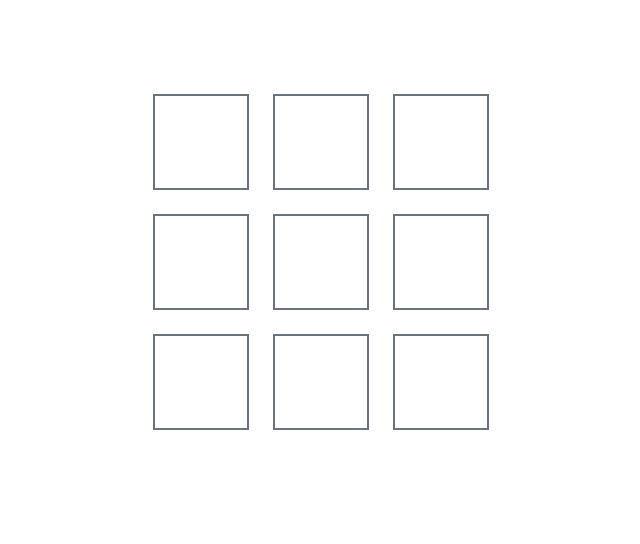
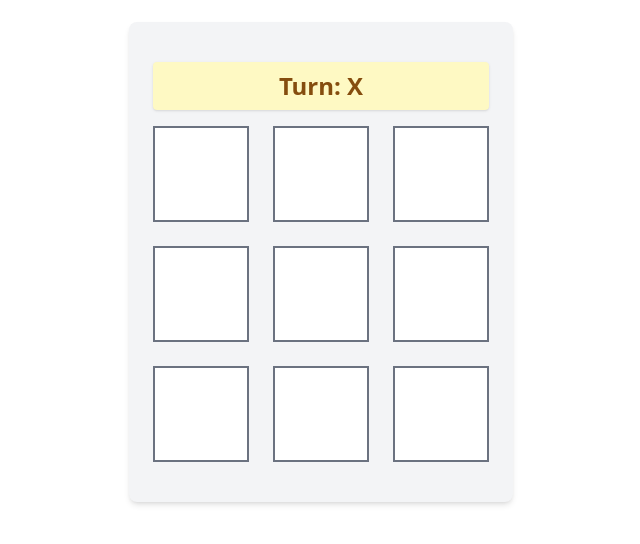
Before and after one commit to Yashika24-U/Tictactoe-game, a React (Vite) app in the folder tictactoe/: page / in a window 1280 px wide. Shown: the part 138-682 px from the top of the page, without its empty margins (319-959 px from the left). Built offline with nearby package versions, Linux system fonts and the light colour scheme.

Commit message:
Added Winner Logic, Handled draw condition

```diff
--- a/tictactoe/src/App.jsx
+++ b/tictactoe/src/App.jsx
@@ -3,7 +3,7 @@ import Board from "./components/Board";
 
 function App() {
   return (
-    <div className="min-h-screen flex items-center justify-center bg-white text-black p-4">
+    <div className="min-h-screen flex items-center justify-center bg-white text-black">
       <Board />
     </div>
   );
--- /dev/null
+++ b/tictactoe/src/calculateWinner.js
@@ -0,0 +1,19 @@
+export const calculateWinner = (squares) => {
+  const lines = [
+    [0, 1, 2],
+    [3, 4, 5],
+    [6, 7, 8],
+    [0, 3, 6],
+    [1, 4, 7],
+    [2, 5, 8],
+    [0, 4, 8],
+    [2, 4, 6],
+  ];
+
+  for (let [a, b, c] of lines) {
+    if (squares[a] && squares[a] === squares[b] && squares[a] === squares[c]) {
+      return { winner: squares[a], line: [a, b, c] };
+    }
+  }
+  return null;
+};
--- a/tictactoe/src/components/Board.jsx
+++ b/tictactoe/src/components/Board.jsx
@@ -1,23 +1,54 @@
 import React, { useState } from "react";
+import { calculateWinner } from "../calculateWinner";
 
 const Board = () => {
   const [squares, setSquares] = useState(Array(9).fill(null));
   const [isXTurn, setIsXTurn] = useState(true);
+  const [winner, setWinner] = useState(null);
+  const [isDraw, setIsDraw] = useState(false);
+  const [winningLine, setWinningLine] = useState([]);
 
   const handleClick = (index) => {
-    if (squares[index]) return;
+    if (squares[index] || winner) return;
     const newSquares = [...squares];
     newSquares[index] = isXTurn ? "X" : "O";
+    const result = calculateWinner(newSquares);
+
+    if (result) {
+      setWinner(result.winner);
+      setWinningLine(result.line);
+    } else if (!winner && newSquares.every((square) => square !== null)) {
+      setIsDraw(true);
+    }
     setSquares(newSquares);
     setIsXTurn(!isXTurn);
   };
 
+  const handleReset = () => {
+    setSquares(Array(9).fill(null));
+    setIsXTurn(true);
+    setWinner(null);
+    setWinningLine([]);
+  };
+
+  const status = winner
+    ? ` 🎉 Winner: ${winner}`
+    : isDraw
+    ? "It is a Draw!🤝"
+    : `Turn: ${isXTurn ? "X" : "O"}`;
+
   const renderSquare = (index) => {
+    const isWinningSquare = winningLine.includes(index);
     return (
       <div
         key={index}
         onClick={() => handleClick(index)}
-        className="w-24 h-24 border-2 border-gray-500 flex  items-center justify-center text-2xl font-bold cursor-pointer hover:bg-gray-200"
+        className={`w-24 h-24 border-2 border-gray-500 flex  items-center justify-center text-2xl font-bold cursor-pointer hover:bg-gray-200
+        ${
+          isWinningSquare
+            ? "bg-green-400 text-white border-green-400"
+            : "bg-white hover:bg-gray-200 border-gray-500"
+        }`}
       >
         {squares[index]}
       </div>
@@ -25,8 +56,29 @@ const Board = () => {
   };
 
   return (
-    <div className="grid grid-cols-3 gap-6">
-      {squares.map((_, index) => renderSquare(index))}
+    <div className="flex flex-col items-center justify-center min-h-screen">
+      <div className="bg-gray-100 p-6 rounded-lg shadow-md">
+        <p className="text-2xl font-bold text-center my-4 bg-yellow-100 text-yellow-800 px-4 py-2 rounded shadow">
+          {status}
+        </p>
+
+        {/* Board Logic */}
+        <div className="grid grid-cols-3 gap-6">
+          {squares.map((_, index) => renderSquare(index))}
+        </div>
+
+        {/* Status Logic */}
+        <p className="text-xl font-bold text-center my-4">
+          {(winner || isDraw) && (
+            <button
+              onClick={handleReset}
+              className="mt-4 px-4 py-2 bg-blue-600 text-white rounded hover:bg-blue-700 transition"
+            >
+              Restart
+            </button>
+          )}
+        </p>
+      </div>
     </div>
   );
 };
```
